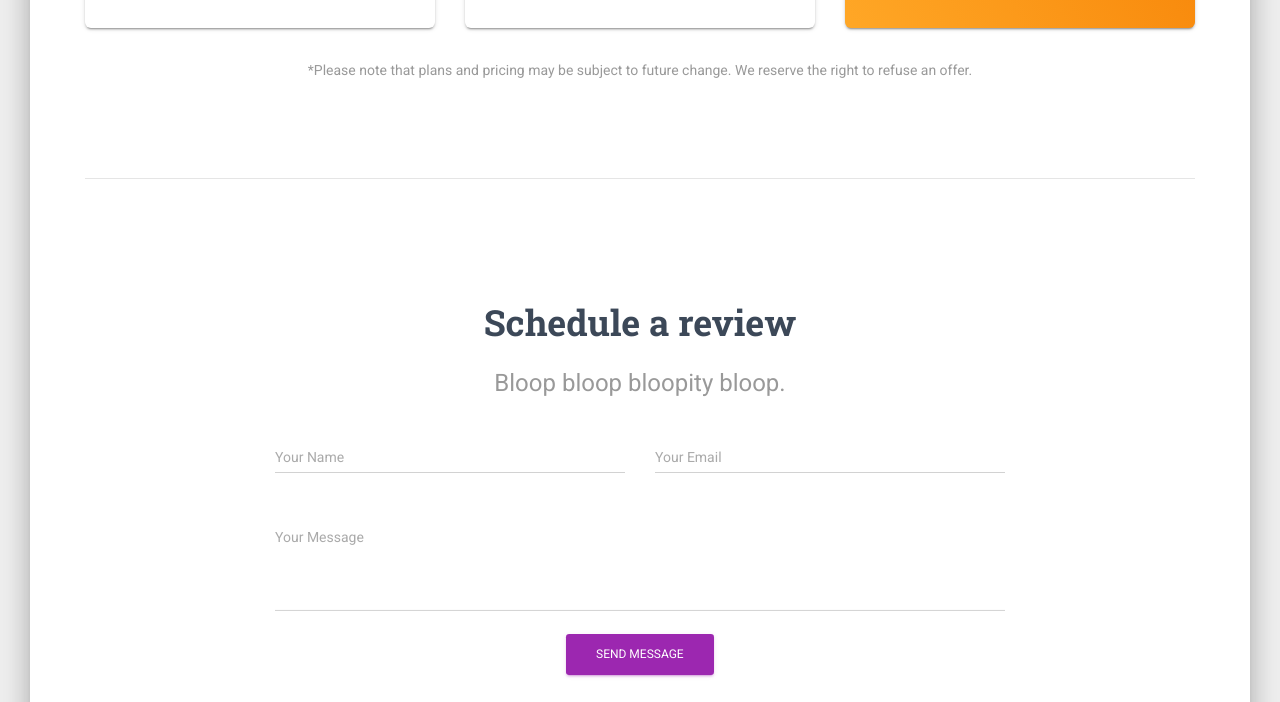
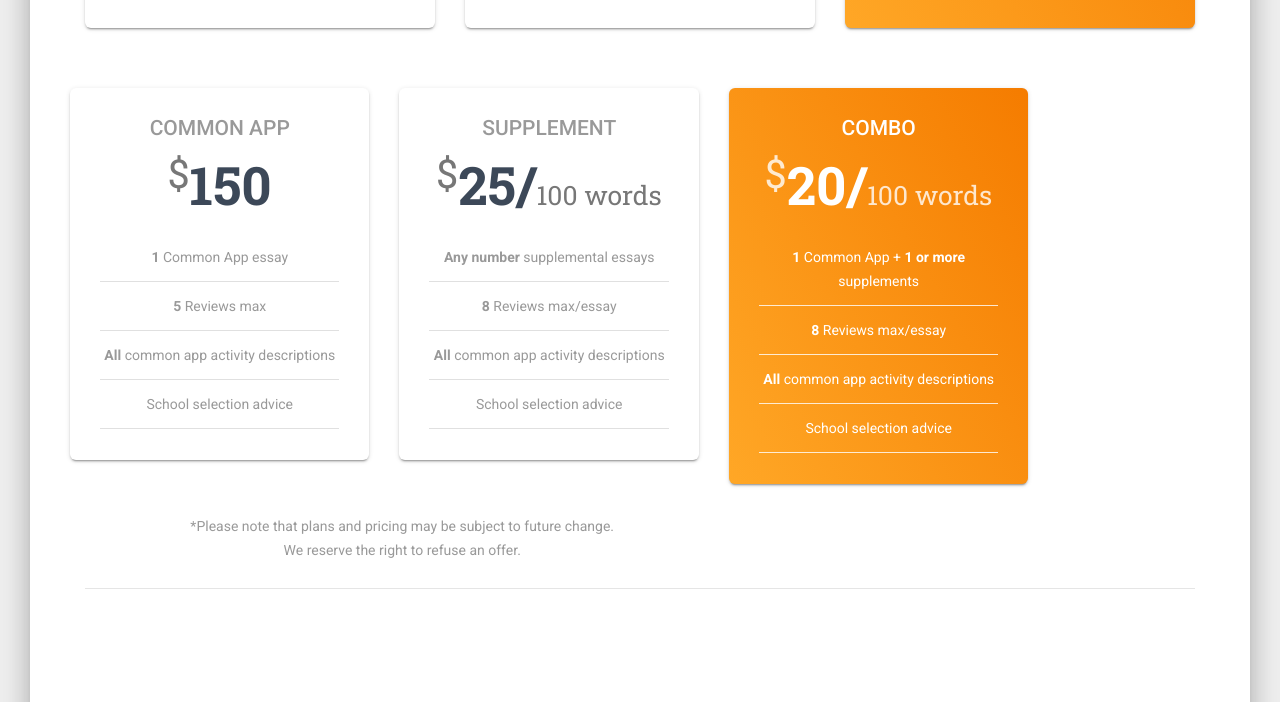
Before and after one commit to kejosa/kejosa.github.io, a plain HTML site: page index.html in a window 1280 px wide. Shown: the part 2648-3350 px from the top of the page. Drawn offline with Linux system fonts and the light colour scheme.

Commit message:
Update index.html

```diff
--- a/index.html
+++ b/index.html
@@ -193,6 +193,7 @@
                 </div>
             </div>
             <hr>
+
             <div id="services" class="section">
                 <div class="row">
                     <div class="col-md-8 ml-auto mr-auto">
@@ -246,6 +247,53 @@
 						</div>
 					</div>
 				</div>
+
+                <div class="row">
+
+                <div class="col-md-4">
+                    <div class="card card-pricing">
+                        <div class="card-body">
+                            <h6 class="card-category" style="font-size:1.5em;text-align:center">Common app</h6>
+                            <h1 class="card-title"><small style="font-size:0.75em;position:relative;top:-17px">$</small>150</h1>
+                            <ul>
+                                <li><b>1</b> Common App essay</li>
+                                <li><b>5</b> Reviews max</li>
+                                <li><b>All</b> common app activity descriptions</li>
+                                <li>School selection advice</li>
+                            </ul>
+                        </div>
+                    </div>
+                </div>
+
+                <div class="col-md-4">
+                    <div class="card card-pricing">
+                        <div class="card-body">
+                            <h6 class="card-category" style="font-size:1.5em;text-align:center">Supplement</h6>
+                            <h1 class="card-title"><small  style="font-size:0.75em;position:relative;top:-17px">$</small>25/<small style="font-size:0.5em">100 words</small></h1>
+                            <ul>
+                                <li><b>Any number</b> supplemental essays</li>
+                                <li><b>8</b> Reviews max/essay</li>
+                                <li><b>All</b> common app activity descriptions</li>
+                                <li>School selection advice</li>
+                            </ul>
+                        </div>
+                    </div>
+                </div>
+
+                <div class="col-md-4">
+                    <div class="card card-pricing card-raised bg-warning">
+                        <div class="card-body">
+                            <h6 class="card-category text-info" style="font-size:1.5em;text-align:center">Combo</h6>
+                            <h1 class="card-title"><small  style="font-size:0.75em;position:relative;top:-17px">$</small>20/<small style="font-size:0.5em">100 words</small></h1>
+                            <ul class="special">
+                                <li><b>1</b> Common App + <b>1 or more</b> supplements</li>
+                                <li><b>8</b> Reviews max/essay</li>
+                                <li><b>All</b> common app activity descriptions</li>
+                                <li>School selection advice</li>
+                            </ul>
+                        </div>
+                    </div>
+                </div>
 
 <!--
 				<div class="col-md-4">
```
